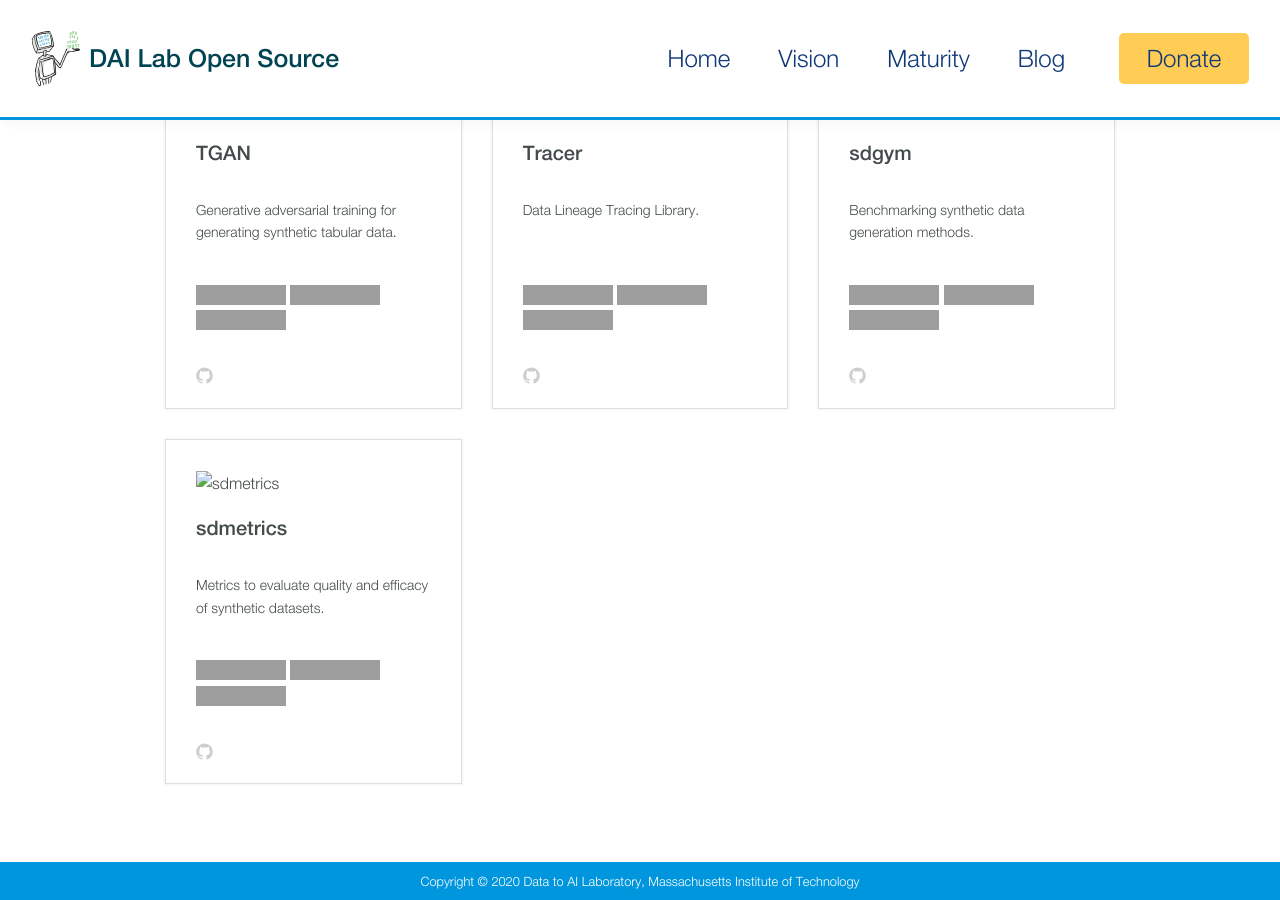
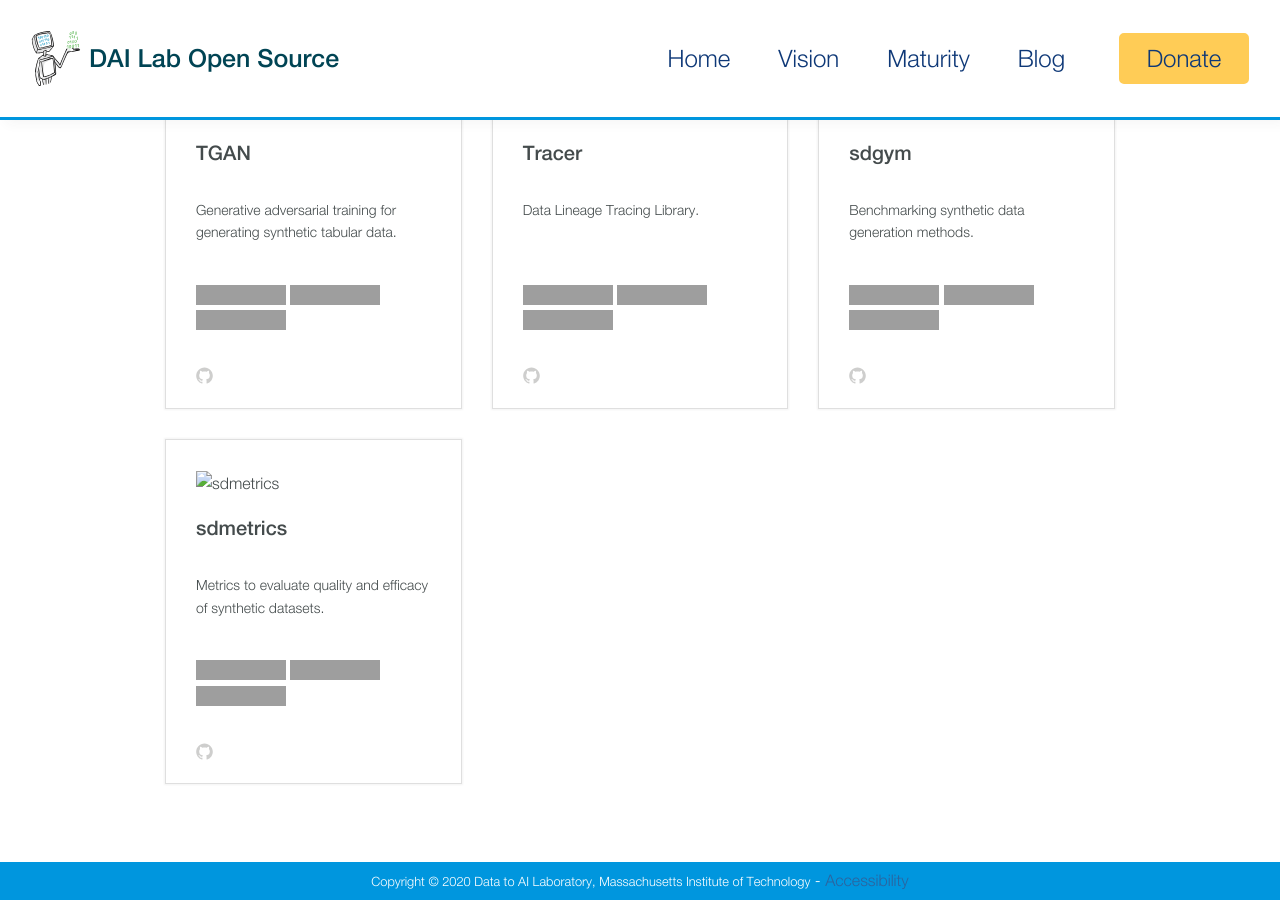
Before and after one commit to DAI-Lab/opensource, a Jekyll site: the page built from index.html, in a window 1280 px wide and 900 px high, scrolled down 2099 px, cut to the strip 0-900 px from the top of the window. Built offline with Jekyll 4.4.1, drawn with Linux system fonts in a browser that asks for light colours; grey boxes are pictures that could not be loaded.

Commit message:
footer accessibility

```diff
--- a/_includes/footer.html
+++ b/_includes/footer.html
@@ -2,7 +2,7 @@
   <div class="container">
     <div class="row">
       <div class="col-12">
-        <p class="m-0 text-center"><a href="https://dai.lids.mit.edu/" target="_blank" class="text-white font-weight-light small">Copyright © {{ 'now' | date: "%Y" }} Data to AI Laboratory, Massachusetts Institute of Technology</a></p>
+        <p class="m-0 text-center"><a href="https://dai.lids.mit.edu/" target="_blank" class="text-white font-weight-light small">Copyright © {{ 'now' | date: "%Y" }} Data to AI Laboratory, Massachusetts Institute of Technology</a> - <a href="https://accessibility.mit.edu/" target="_blank" rel="noopener">Accessibility</a></p>
       </div>
     </div>
   </div>
```
